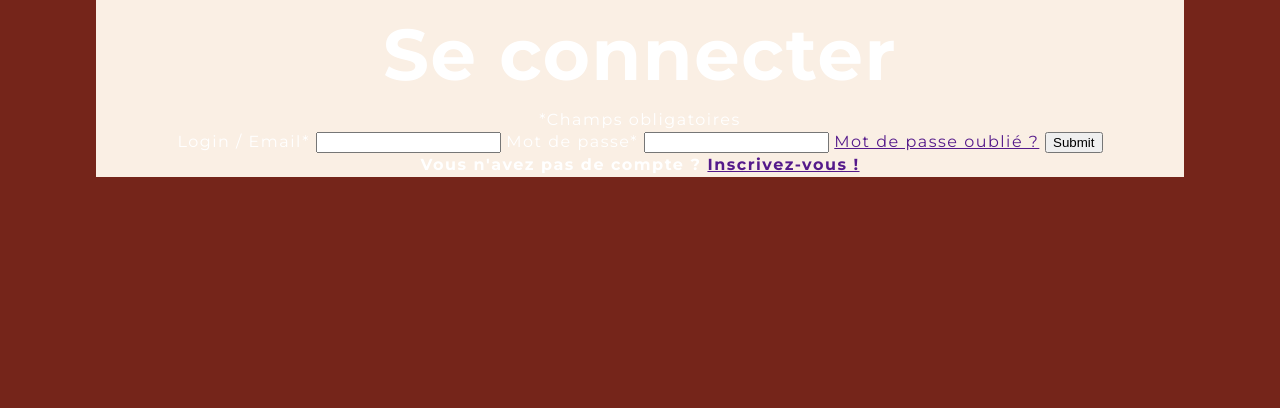
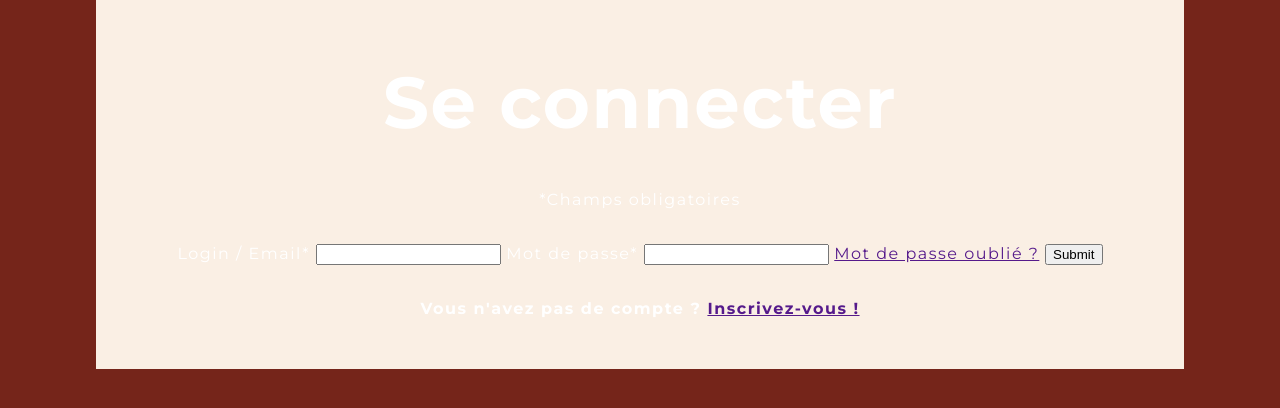
Before and after one commit to Shyronax/GLIMPSE, a PHP site: template view/view-connection.html in a window 1280 px wide. Shown: the part 96-504 px from the top of the page. Run offline with PHP 8.4, Linux system fonts and the light colour scheme; the template is opened without the code that fills it, so the values that code supplies are empty; some web fonts are replaced.

Commit message:
add padding and gap to container

```diff
--- a/styles.css
+++ b/styles.css
@@ -255,6 +255,8 @@ main {
     flex-direction: column;
     align-items: center;
     justify-content: center;
+    gap: 2rem;
+    padding: 3rem;
 }
 
 /* ----------------------------- *
```
